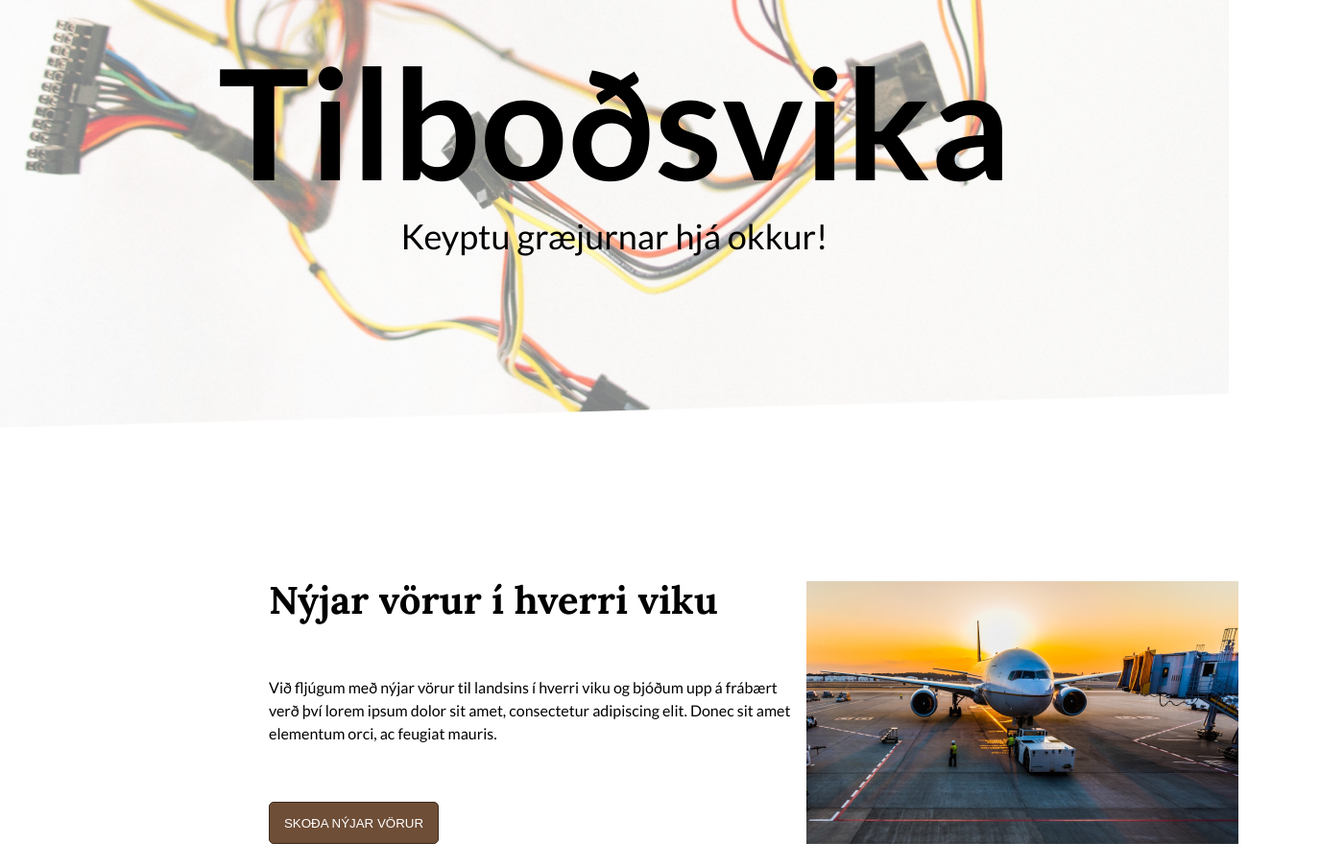
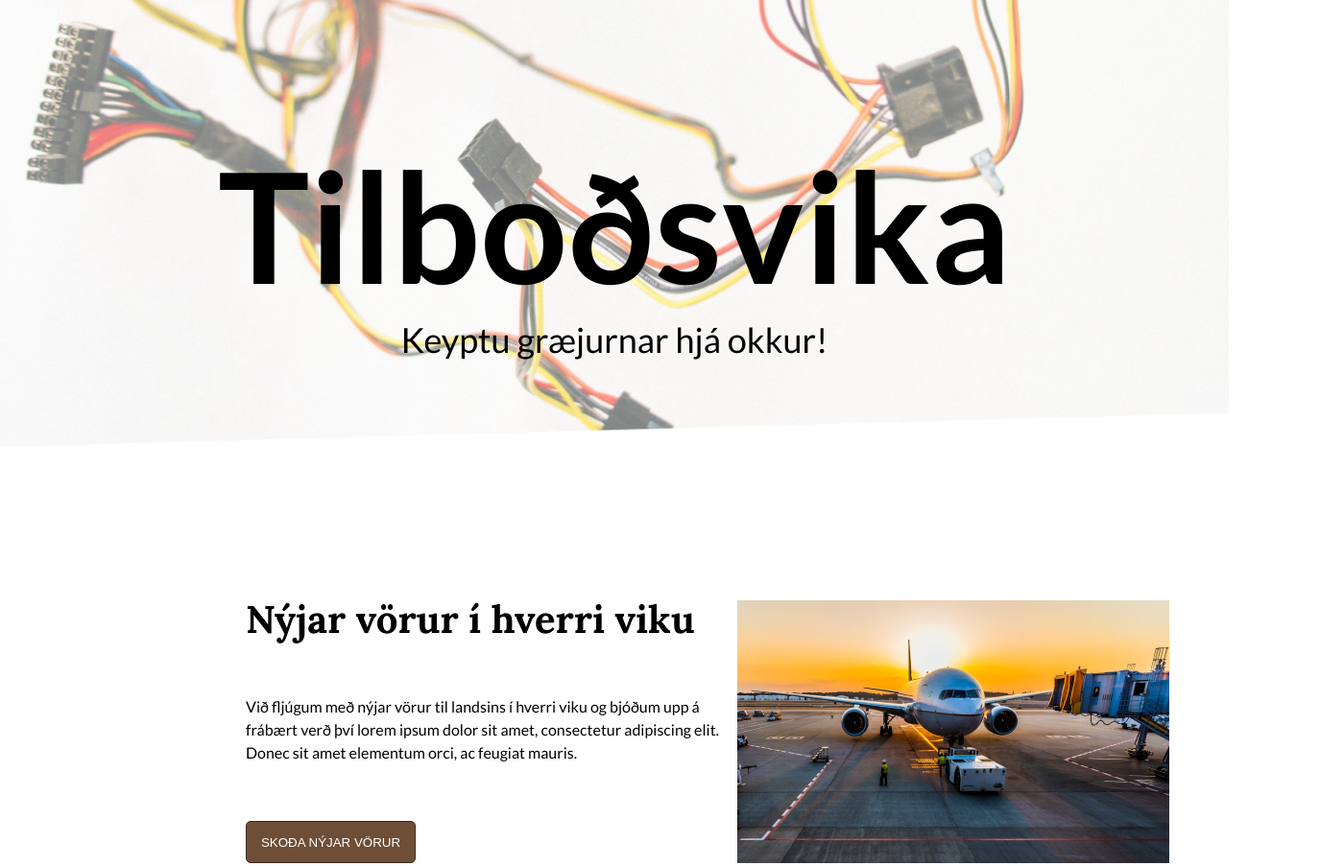
Before and after one commit to hemmiklemmi/Taeknibudin-vefsida, a website: page index.html in a window 1280 px wide. Shown: the part 90-993 px from the top of the page at 96% size, 1400 px wide, since content can reach past the window. Drawn offline with Linux system fonts and the light colour scheme.

Commit message:
tók út maxwidth og lagaði header

```diff
--- a/index.html
+++ b/index.html
@@ -31,7 +31,6 @@
             <div class="below-menu">
                 <h1>Tilboðsvika</h1>
                 <p class="below-menu-text">Keyptu græjurnar hjá okkur!</p>
-                <div class="triangle"></div>
             </div>
         </header>
         <main>
--- a/styles/content-new.scss
+++ b/styles/content-new.scss
@@ -43,7 +43,7 @@
 
 .triangle2 {
   border-bottom: 30px solid #e1cec2;
-  border-left: 1400px solid transparent;
+  border-left: 100vw solid transparent;
   grid-column: 1/6;
   grid-row: 6/6;
   height: 0;
--- a/styles/header.scss
+++ b/styles/header.scss
@@ -62,16 +62,8 @@ input {
 }
 
 .header-icon {
-  height: 30px;
-  width: 30px;
-}
-
-.triangle {
-  border-bottom: 30px solid #fff;
-  border-left: 100vw solid transparent;
-  flex: 1;
-  height: 0;
-  width: 0;
+  height: 60px;
+  width: 60px;
 }
 
 .search-icon {
--- a/styles/layout.scss
+++ b/styles/layout.scss
@@ -3,5 +3,5 @@
   grid-template-columns: 100%;
   grid-template-rows: auto;
   margin: auto;
-  max-width: 1400px;
+  width: 100%;
 }
```
Also changed, not shown: images/1.png (added), images/Cart.png, styles.css, 1 other file.
